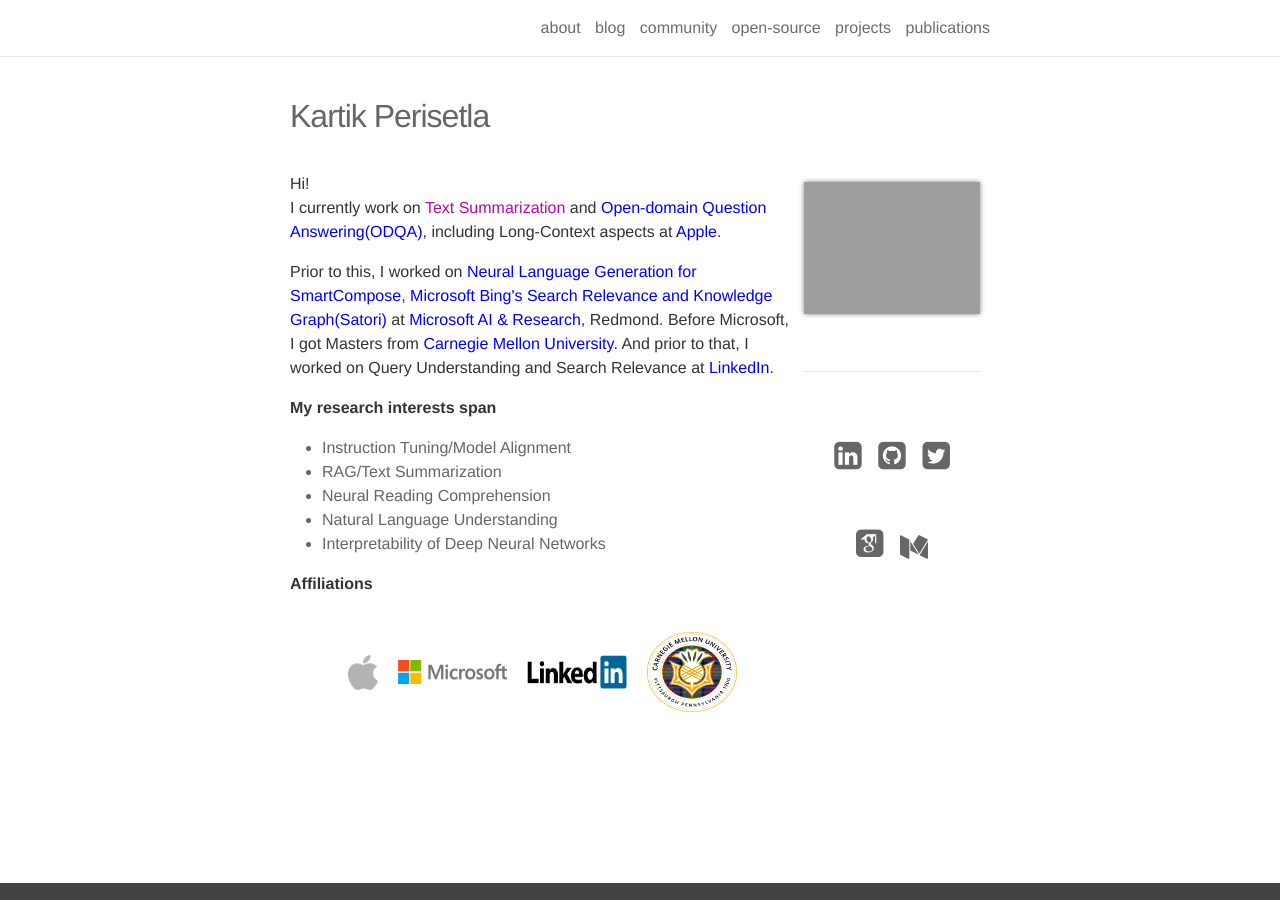
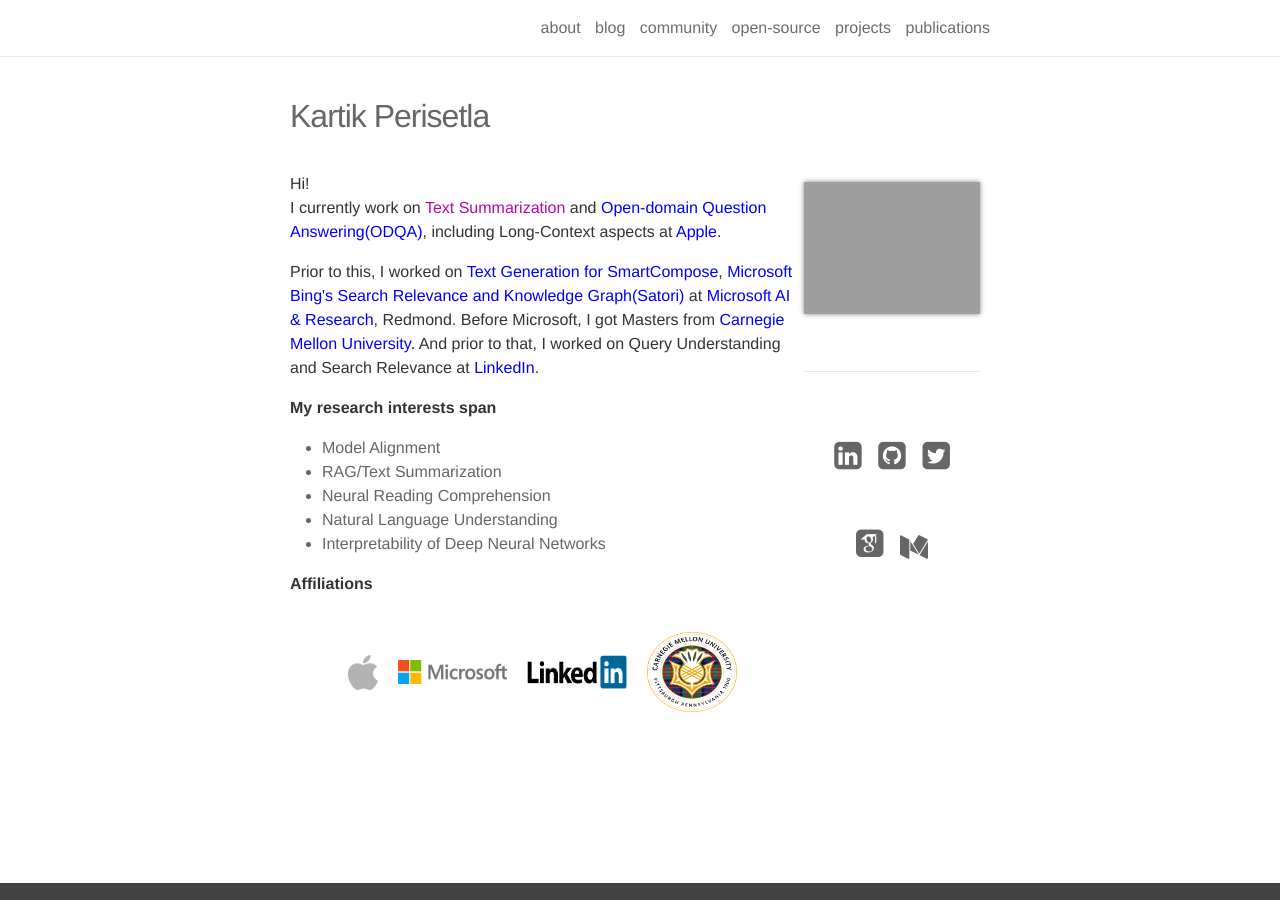
Before and after one commit to kartikperisetla/kartikperisetla.github.io, a Jekyll site: the page built from _pages/about.md, in a window 1280 px wide. Built offline with Jekyll 4.4.1, drawn with Linux system fonts in a browser that asks for light colours; nearby versions of some CDN libraries; some web fonts are replaced.

Commit message:
latest changes

```diff
--- a/_pages/about.md
+++ b/_pages/about.md
@@ -12,13 +12,13 @@
 Hi!<br/>
 I currently work on <a target="_blank" href="https://en.wikipedia.org/wiki/Automatic_summarization#Abstractive-based_summarization">Text Summarization</a> and <a target="_blank" href="https://en.wikipedia.org/wiki/Question_answering#Open_domain_question_answering" style="color:blue">Open-domain Question Answering(ODQA)</a>, including Long-Context aspects at <a href="https://www.apple.com/siri/" target="_blank" style="color:blue">Apple</a>.</p>
 <p>
-Prior to this, I worked on <a href="https://www.theverge.com/2020/5/11/21254298/microsoft-outlook-web-text-predictions-gmail-smart-compose-feature" target="_blank" style="color:blue">Neural Language Generation for SmartCompose</a>, <a href="https://blogs.bing.com/search/2013/03/21/understand-your-world-with-bing" target="_blank" style="color:blue"> Microsoft Bing's Search Relevance and Knowledge Graph(Satori)</a> at <a href="https://news.microsoft.com/2016/09/29/microsoft-expands-artificial-intelligence-ai-efforts-with-creation-of-new-microsoft-ai-and-research-group/" target="_blank" style="color:blue">Microsoft AI & Research</a>, Redmond. Before Microsoft, I got Masters from <a href="http://cmu.edu/" target="_blank" style="color:blue">Carnegie Mellon University.</a> And prior to that, I worked on Query Understanding and Search Relevance at <a href="https://linkedin.com" target="_blank" style="color:blue">LinkedIn</a>.
+Prior to this, I worked on <a href="https://www.theverge.com/2020/5/11/21254298/microsoft-outlook-web-text-predictions-gmail-smart-compose-feature" target="_blank" style="color:blue">Text Generation for SmartCompose</a>, <a href="https://blogs.bing.com/search/2013/03/21/understand-your-world-with-bing" target="_blank" style="color:blue"> Microsoft Bing's Search Relevance and Knowledge Graph(Satori)</a> at <a href="https://news.microsoft.com/2016/09/29/microsoft-expands-artificial-intelligence-ai-efforts-with-creation-of-new-microsoft-ai-and-research-group/" target="_blank" style="color:blue">Microsoft AI & Research</a>, Redmond. Before Microsoft, I got Masters from <a href="http://cmu.edu/" target="_blank" style="color:blue">Carnegie Mellon University.</a> And prior to that, I worked on Query Understanding and Search Relevance at <a href="https://linkedin.com" target="_blank" style="color:blue">LinkedIn</a>.
 </p>
 
 <p align="left">
 <b>My research interests span</b>
 <ul>
-<li>Instruction Tuning/Model Alignment</li>
+<li>Model Alignment</li>
 <li>RAG/Text Summarization</li>
 <li>Neural Reading Comprehension</li>
 <li>Natural Language Understanding</li>
```
